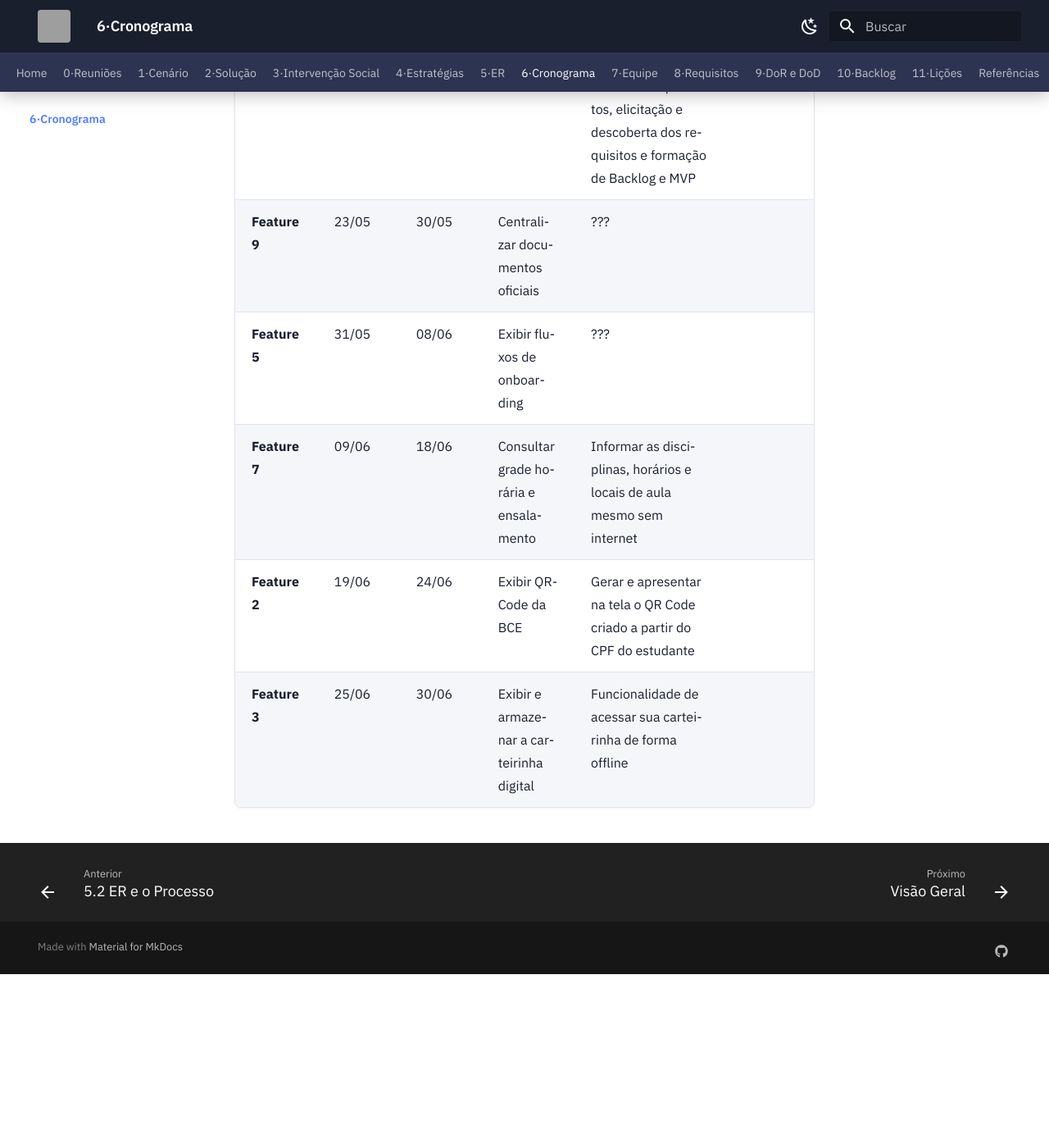
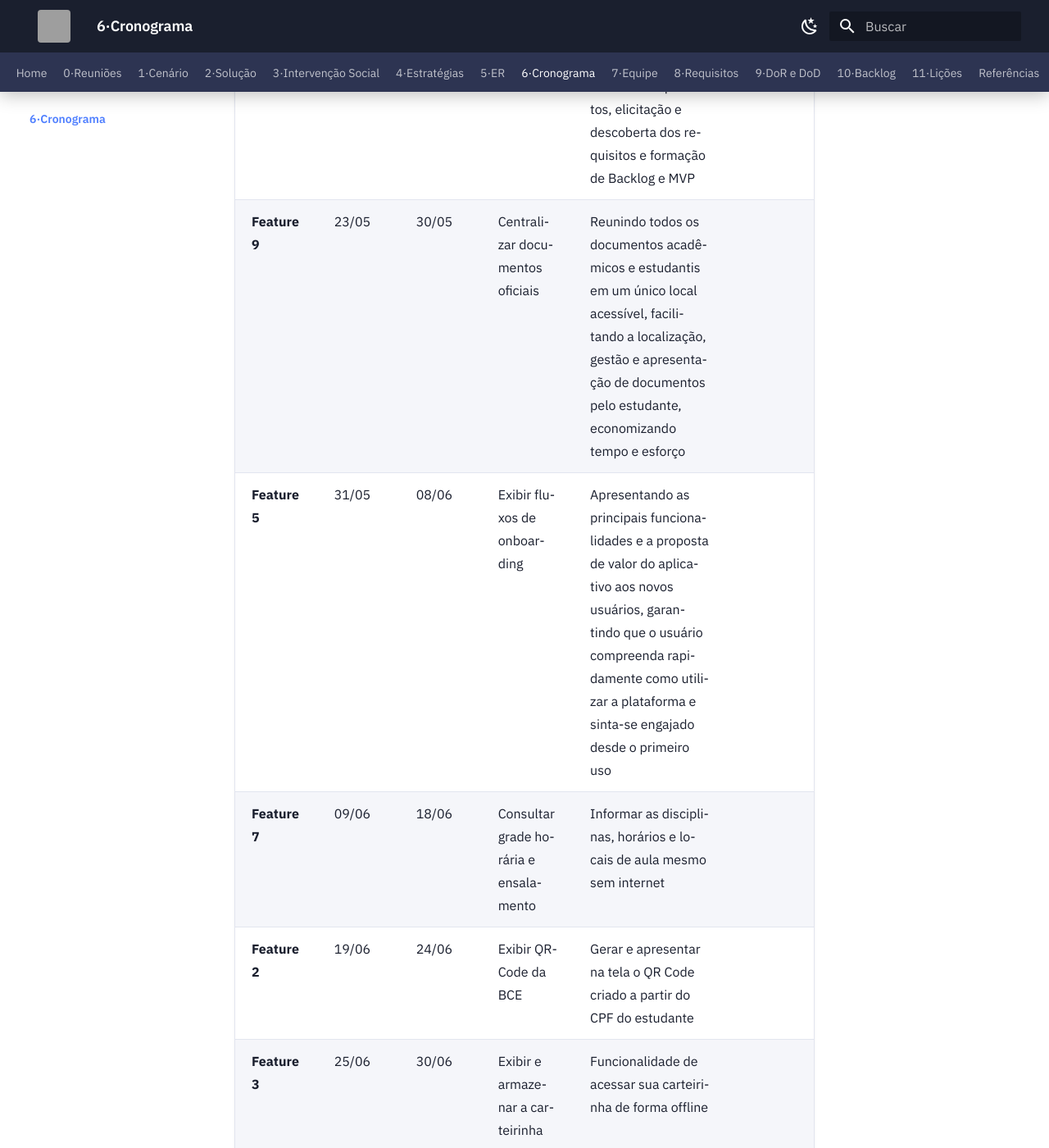
Before and after one commit to mdsreq-fga-unb/REQ-2026.1-T02-UnB-App, an MkDocs documentation site: the page built from docs/06-cronograma/index.md, in a window 1280 px wide and 1400 px high, scrolled down 500 px. Shown: the whole window at 82% size. Built offline with MkDocs 1.6.1 and Material for MkDocs 9.7.7, drawn with Linux system fonts in a browser that asks for light colours; before the commit the page ends 1688 px from its top, so only the background shows below that; grey boxes are pictures that could not be loaded.

Commit message:
fix: atualiza descrições das entregas esperadas para as Features 9 e 5 no cronograma

```diff
--- a/docs/06-cronograma/index.md
+++ b/docs/06-cronograma/index.md
@@ -3,8 +3,8 @@
 | Fases | Início | Fim | Objetivo Principal | Entregas Esperadas | Validação do Cliente |
 |-------|--------|-----|--------------------|--------------------|----------------------|
 | **Fase 0** | 13/04 | 22/05 | Planejamento e idealização do escopo | Visão do Produto e Projeto com contexto atual, solução proposta, estratégias de engenharia de software e engenharia de requisitos, elicitação e descoberta dos requisitos e formação de Backlog e MVP | Em andamento |
-| **Feature 9** | 23/05 | 30/05 | Centralizar documentos oficiais | ??? | |
-| **Feature 5** | 31/05 | 08/06 | Exibir fluxos de onboarding | ??? | |
+| **Feature 9** | 23/05 | 30/05 | Centralizar documentos oficiais | Reunindo todos os documentos acadêmicos e estudantis em um único local acessível, facilitando a localização, gestão e apresentação de documentos pelo estudante, economizando tempo e esforço | |
+| **Feature 5** | 31/05 | 08/06 | Exibir fluxos de onboarding | Apresentando as principais funcionalidades e a proposta de valor do aplicativo aos novos usuários, garantindo que o usuário compreenda rapidamente como utilizar a plataforma e sinta-se engajado desde o primeiro uso | |
 | **Feature 7** | 09/06 | 18/06 | Consultar grade horária e ensalamento | Informar as disciplinas, horários e locais de aula mesmo sem internet | |
 | **Feature 2** | 19/06 | 24/06 | Exibir QRCode da BCE | Gerar e apresentar na tela o QR Code criado a partir do CPF do estudante | |
 | **Feature 3** | 25/06 | 30/06 | Exibir e armazenar a carteirinha digital | Funcionalidade de acessar sua carteirinha de forma offline | |
```
